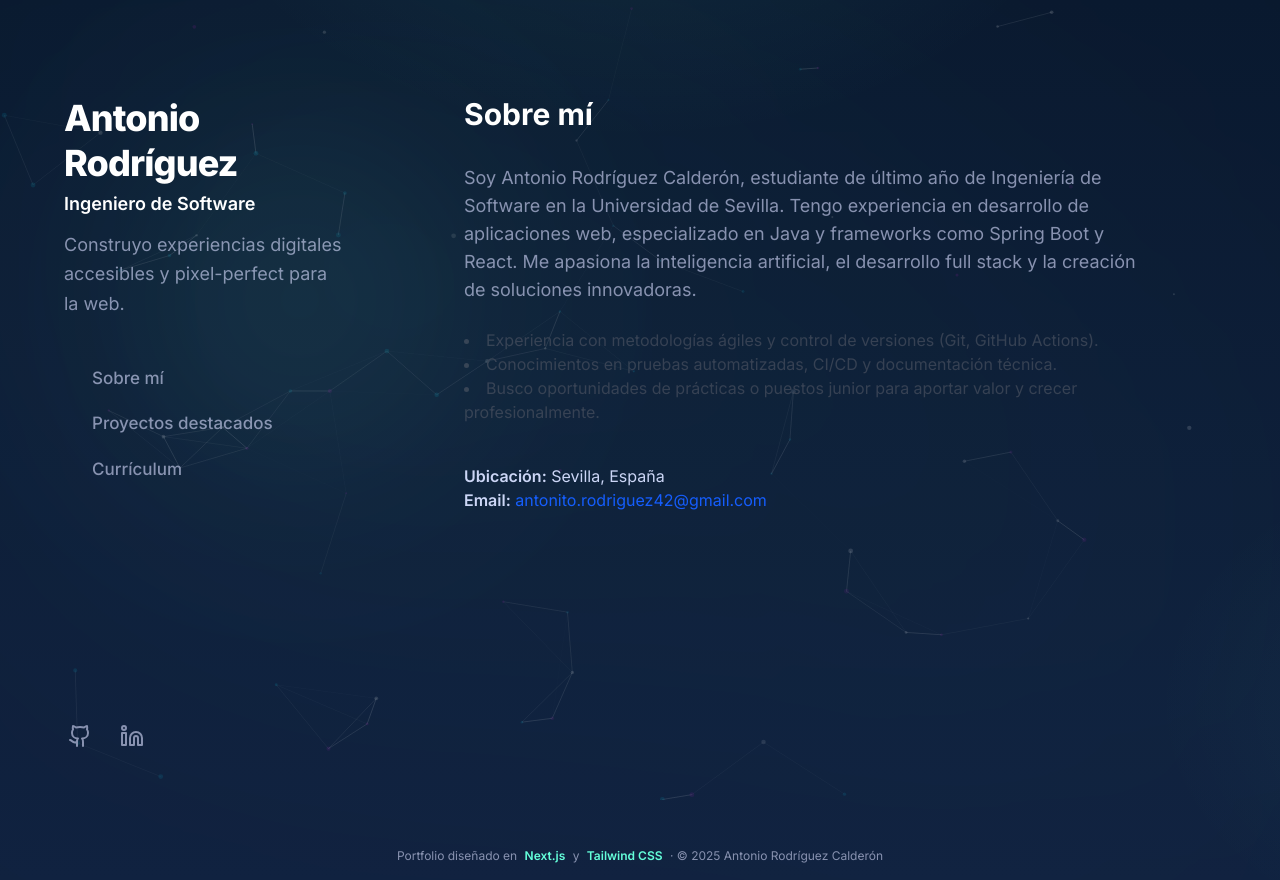
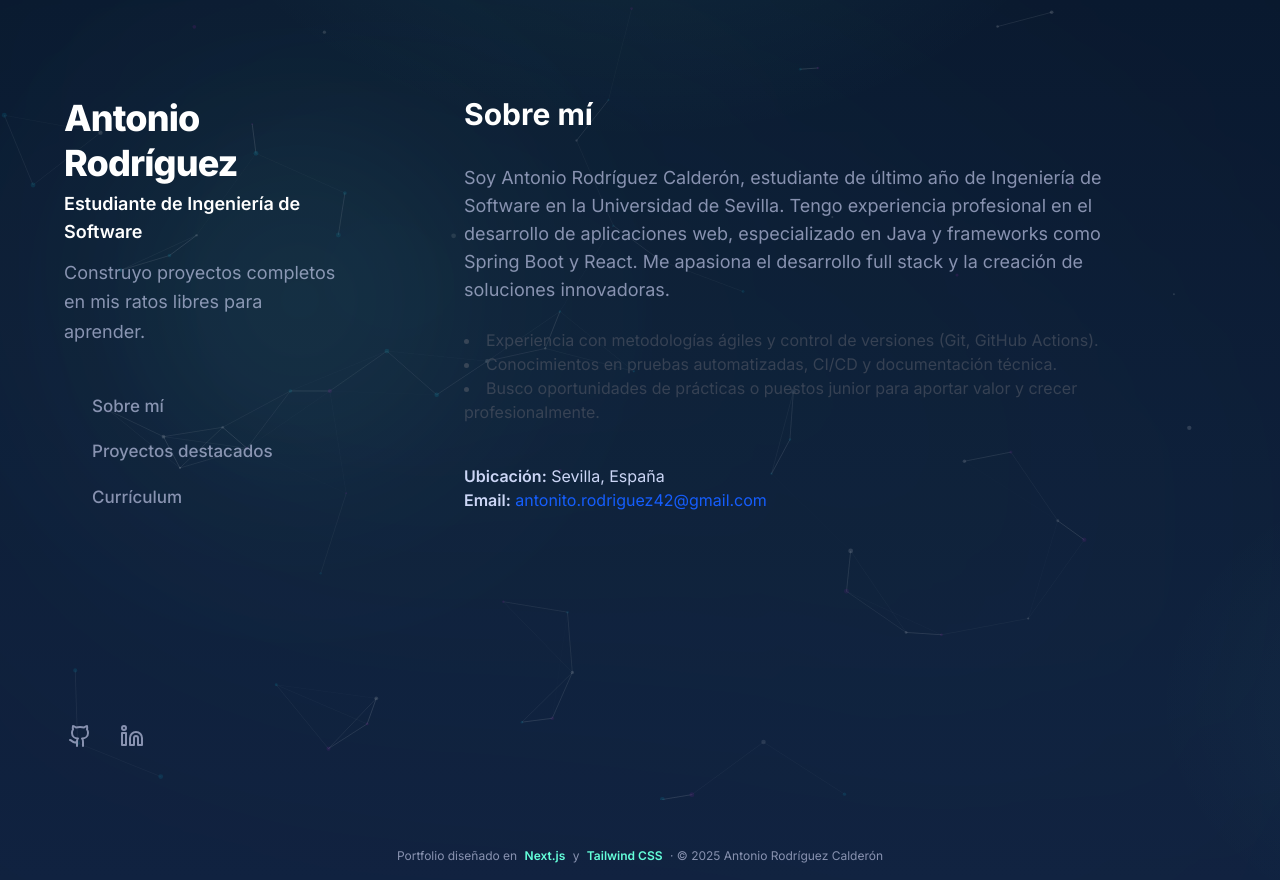
Before and after one commit to PDJ6975/Portfolio, a Next.js app: page /about in a window 1280 px wide. Built offline with nearby package versions, Linux system fonts and the light colour scheme.

Commit message:
feat: añadir informacion actualizada

```diff
--- a/src/app/about/page.tsx
+++ b/src/app/about/page.tsx
@@ -3,7 +3,7 @@ export default function About() {
     <section className="max-w-2xl mx-auto flex flex-col gap-6">
       <h1 className="text-3xl font-bold mb-2">Sobre mí</h1>
       <p className="text-lg text-gray-700">
-        Soy Antonio Rodríguez Calderón, estudiante de último año de Ingeniería de Software en la Universidad de Sevilla. Tengo experiencia en desarrollo de aplicaciones web, especializado en Java y frameworks como Spring Boot y React. Me apasiona la inteligencia artificial, el desarrollo full stack y la creación de soluciones innovadoras.
+        Soy Antonio Rodríguez Calderón, estudiante de último año de Ingeniería de Software en la Universidad de Sevilla. Tengo experiencia profesional en el desarrollo de aplicaciones web, especializado en Java y frameworks como Spring Boot y React. Me apasiona el desarrollo full stack y la creación de soluciones innovadoras.
       </p>
       <ul className="list-disc list-inside text-gray-700">
         <li>Experiencia con metodologías ágiles y control de versiones (Git, GitHub Actions).</li>
--- a/src/components/AboutSection.tsx
+++ b/src/components/AboutSection.tsx
@@ -13,7 +13,7 @@ export default function AboutSection() {
     >
       <div className="w-full max-w-3xl mx-auto flex flex-col gap-2">
         <p className="text-[#ccd6f6] text-base md:text-lg leading-relaxed text-justify">
-          Soy Antonio Rodríguez Calderón, estudiante de último año de Ingeniería de Software en la Universidad de Sevilla. Busco mis primeras prácticas para comenzar a ganar experiencia en el sector. Tengo conocimientos en desarrollo de aplicaciones web, especializado en Java y frameworks como Spring Boot y React. Me apasiona el desarrollo full stack y la creación de soluciones innovadoras. En mi tiempo libre, suelo explorar nuevas tecnologías, y trabajar en proyectos personales.
+          Soy Antonio Rodríguez Calderón, estudiante de último año de Ingeniería de Software en la Universidad de Sevilla. Tengo experiencia real en el desarrollo de aplicaciones web, especializado en Java y frameworks como Spring Boot y React. Me apasiona el desarrollo full stack y la creación de soluciones innovadoras. En mi tiempo libre, suelo explorar nuevas tecnologías, y trabajar en proyectos personales.
         </p>
       </div>
     </motion.section>
--- a/src/components/ProjectsSection.tsx
+++ b/src/components/ProjectsSection.tsx
@@ -7,7 +7,7 @@ const projects = [
     year: "2025",
     title: "Portfolio Personal (este sitio)",
     description:
-      "Portfolio profesional desarrollado con Next.js y exportación para GitHub Pages. Incluye efectos de partículas, animaciones fluidas con Framer Motion y navegación responsive optimizada.",
+      "Portfolio desarrollado con Next.js y exportación para GitHub Pages. Incluye efectos, animaciones fluidas con Framer Motion y navegación optimizada.",
     tech: ["Next.js", "Tailwind CSS", "Framer Motion", "TypeScript"],
     github: "https://github.com/PDJ6975/Portfolio",
     demo: "https://pdj6975.github.io/Portfolio/",
@@ -16,7 +16,7 @@ const projects = [
     year: "2024",
     title: "Fantasy Realms",
     description:
-      "Juego de cartas online basado en Fantasy Realms. API REST con Spring Boot, cliente React y comunicación en tiempo real mediante WebSockets. Documentación OpenAPI y CI/CD.",
+      "Juego de cartas online basado en Fantasy Realms. API REST con Spring Boot, cliente React y comunicación en tiempo real mediante WebSockets, con documentación OpenAPI.",
     tech: ["Spring Boot", "React", "WebSockets", "Swagger"],
     github: "https://github.com/PDJ6975/FantasyRealms",
     demo: "",
@@ -25,10 +25,10 @@ const projects = [
     year: "2025",
     title: "NextRead",
     description:
-      "Web de recomendación de libros usando IA (GPT-4). Construida con Spring Boot (Java), Next.js (JavaScript) y Supabase como BD. Implementa un sistema de autenticación por token jwt y verificación por email. Desarrollo cerrado por intento comercial.",
+      "Web de recomendación de libros usando IA (GPT-4). Construida con Spring Boot (Java), Next.js (JavaScript) y Supabase como BD. Implementa un sistema de autenticación por token jwt y verificación por email.",
     tech: ["Next.js", "Spring Boot", "Java", "Supabase", "JavaScript"],
-    github: "",
-    demo: "https://pdj6975.github.io/NextRead",
+    github: "https://github.com/PDJ6975/NextRead",
+    demo: "",
   },
   {
     year: "AHORA",
--- a/src/components/Sidebar.tsx
+++ b/src/components/Sidebar.tsx
@@ -34,9 +34,9 @@ export default function Sidebar() {
     <aside className="hidden md:flex flex-col justify-between items-start w-80 pr-10 pb-12 sticky top-32 self-start h-[calc(100vh-6rem)]" aria-label="Barra lateral de navegación">
       <div className="w-full">
         <h1 className="text-4xl font-extrabold tracking-tight text-white/75 mb-1 leading-tight">Antonio Rodríguez</h1>
-        <h2 className="text-lg font-semibold text-[#64ffda]">Ingeniero de Software</h2>
+        <h2 className="text-lg font-semibold text-[#64ffda]">Estudiante de Ingeniería de Software</h2>
         <p className="text-[#8892b0] text-base md:text-lg leading-relaxed mt-3 mb-10 max-w-sm">
-          Construyo experiencias digitales accesibles y pixel-perfect para la web.
+          Construyo proyectos completos en mis ratos libres para aprender.
         </p>
         <nav className="flex flex-col gap-1 mt-8 text-[17px] font-medium" role="navigation" aria-label="Navegación principal">
           {sections.map((section) => (
```
